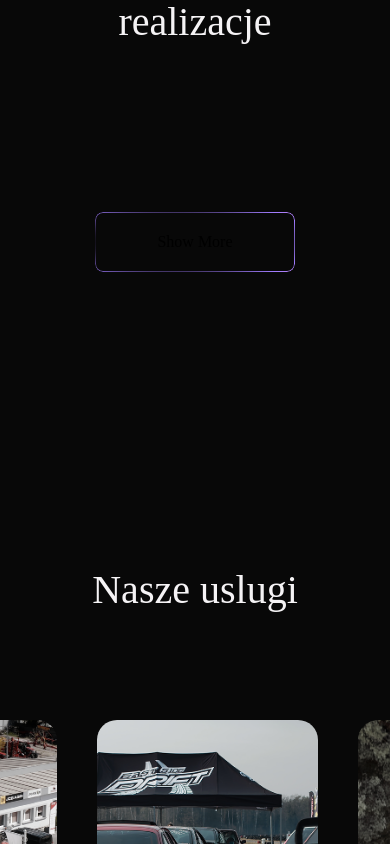
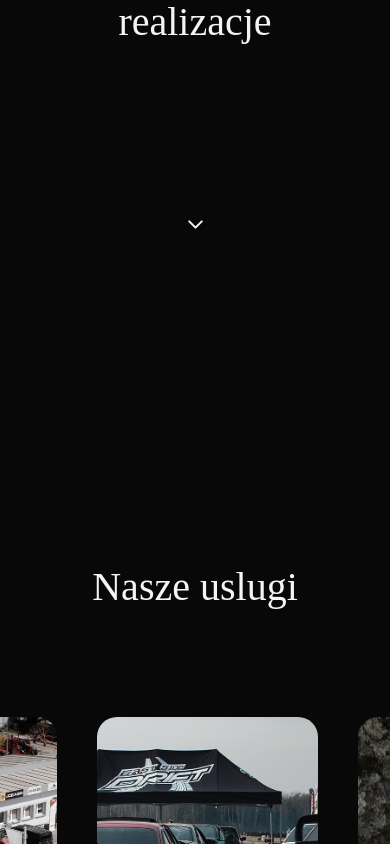
Before and after one commit to kkplak/FAMA, a React (Create React App) app: page /1/home in a window 390 px wide. Shown: the part 3600-4444 px from the top of the page. Built offline with nearby package versions, Linux system fonts and the light colour scheme; a web font is replaced by a local one.

Commit message:
toggle animation for portfolio

```diff
--- a/src/App.css
+++ b/src/App.css
@@ -202,7 +202,7 @@ h1 {
   display: grid;
   grid-template-columns: repeat(2, 1fr);
   gap: 2rem;
-  width: 100%;
+  width: 85%;
   margin: 4rem auto;
 }
 .hero-container img {
@@ -291,6 +291,16 @@ h1 {
 .close-button:hover {
   color: red;
 }
+
+.toggle-header {
+  display: flex;
+  align-items: center;
+  justify-content: center;
+  cursor: pointer;
+
+}
+
+
 
 @media only screen and (max-width: 980px) {
   .magic-text h1 {
--- /dev/null
+++ b/src/components/Toggle/Toggle.jsx
@@ -0,0 +1,45 @@
+import React, { useState } from "react";
+import { motion } from "framer-motion";
+import { ChevronDown } from "lucide-react";
+
+const ToggleDescription = ({ title, description }) => {
+  const [isOpen, setIsOpen] = useState(false);
+
+  const toggleDescription = () => {
+    setIsOpen((prev) => !prev);
+  };
+
+  return (
+    <div className="toggle-description-container"   >
+      <div
+        className="toggle-header "
+        onClick={toggleDescription}
+
+      >
+        {/* <h3 className="toggle-title"  >{title}</h3> */}
+        <motion.div
+          animate={{ rotate: isOpen ? 180 : 0 }}
+          transition={{ duration: 0.3 }}
+          className="toggle-icon"
+
+        >
+          <ChevronDown size={25} />
+        </motion.div>
+      </div>
+      <motion.div
+        initial={{ height: 0, opacity: 0, visibility: "hidden" }}
+        animate={{
+          height: isOpen ? "auto" : 0,
+          opacity: isOpen ? 1 : 0,
+          visibility: isOpen ? "visible" : "hidden",
+        }}
+        transition={{ duration: 0.3 }}
+        className="toggle-content"
+      >
+        {description}
+      </motion.div>
+    </div>
+  );
+};
+
+export default ToggleDescription;
--- a/src/pages/Home.tsx
+++ b/src/pages/Home.tsx
@@ -15,6 +15,7 @@ import { AnimatedBeamMiddle } from "../components/AnimatedBeam/BeamMiddle";
 import Slider from "../components/Slider/Slider";
 import Box from "../components/Box/Box";
 import { BlurFade } from "../components/BlurFade/BlurFade";
+import ToggleDescription from "../components/Toggle/Toggle";
 
 const Home: React.FC = () => {
   const { t, i18n } = useTranslation();
@@ -58,7 +59,7 @@ const Home: React.FC = () => {
       image: "/media/offert5.png",
       title: "Filmy na social media",
       // description: "This is the description for slide 5."
-    }
+    },
   ];
 
   // Toggle between showing all videos or just the first four
@@ -139,7 +140,6 @@ const Home: React.FC = () => {
         <h1 className="hero-title">{t("fama")}</h1>
         {/* <h1 className="hero-title film">{t("film")}</h1> */}
       </div>
-
       <div
         id="home"
         className={`hero-section ${contentVisible ? "visible" : ""}`}
@@ -173,11 +173,11 @@ const Home: React.FC = () => {
             className="font-display text-center text-m font-bold tracking-[-0.1em]  text-black dark:text-white md:text-m md:leading-[5rem]"
             text={t("magicText")}
           />
-          <BlurFade delay={0.25} inView><p className="home-p">{t("homeP")}</p></BlurFade>
-
+          <BlurFade delay={0.25} inView>
+            <p className="home-p">{t("homeP")}</p>
+          </BlurFade>
         </div>
       </div>
-
       <div id="offer" className="container-home home ">
         <BlurFade delay={0.25} inView>
           <div className="text-container">
@@ -185,33 +185,33 @@ const Home: React.FC = () => {
           </div>
         </BlurFade>
         <BlurFade delay={0.25} inView>
-      <div className="box-container" >
+          <div className="box-container">
             <Box
               iconPath="/media/reprodukcja.png"
               title="Preprodukcja"
-       description="Tutaj Twoje pomysły nabiorą konkretnych kształtów! W tej fazie zajmiemy się opracowaniem koncepcji, oraz angażującego scenariusza. Zaplanujemy harmonogram działań, wybierzemy lokacje i aktorów.  Preprodukcja to kluczowy krok, który wpływa na jakość finalnego materiału, a staranne przygotowanie zwiększa szanse na udaną realizację."/>
+              description="Tutaj Twoje pomysły nabiorą konkretnych kształtów! W tej fazie zajmiemy się opracowaniem koncepcji, oraz angażującego scenariusza. Zaplanujemy harmonogram działań, wybierzemy lokacje i aktorów.  Preprodukcja to kluczowy krok, który wpływa na jakość finalnego materiału, a staranne przygotowanie zwiększa szanse na udaną realizację."
+            />
             <Box
               iconPath="/media/produkcja.png"
               title="Produkcja"
-       description="Produkcja to moment, w którym koncepcje i scenariusze stają się rzeczywistością. Kluczowym aspektem tego etapu jest realizacja zdjęć przy użyciu profesjonalnego sprzętu, w tym odpowiedniego oświetlenia oraz starannie zaprojektowanej scenografii. Na sukces Twojego filmu pracuje cały zespół, w skład którego wchodzą operatorzy kamer, dźwiękowcy, oświetleniowcy oraz kierownik planu."/>
+              description="Produkcja to moment, w którym koncepcje i scenariusze stają się rzeczywistością. Kluczowym aspektem tego etapu jest realizacja zdjęć przy użyciu profesjonalnego sprzętu, w tym odpowiedniego oświetlenia oraz starannie zaprojektowanej scenografii. Na sukces Twojego filmu pracuje cały zespół, w skład którego wchodzą operatorzy kamer, dźwiękowcy, oświetleniowcy oraz kierownik planu."
+            />
             <Box
               iconPath="/media/postprodukcja.png"
               title="Postprodukcja"
-       description="Postprodukcja to finalny etap tworzenia filmu reklamowego, w którym materiał zyskuje ostateczny kształt. To tutaj film nabiera charakteru i staje się kompletny dzięki starannemu montażowi najlepszych ujęć, które łączymy w spójną narrację. W tym procesie koncentrujemy się również na korekcji kolorów, dodawaniu efektów wizualnych oraz tworzeniu ścieżki dźwiękowej, która wzmacnia emocje i przekaz, nadając filmowi wyjątkowy klimat."/>
+              description="Postprodukcja to finalny etap tworzenia filmu reklamowego, w którym materiał zyskuje ostateczny kształt. To tutaj film nabiera charakteru i staje się kompletny dzięki starannemu montażowi najlepszych ujęć, które łączymy w spójną narrację. W tym procesie koncentrujemy się również na korekcji kolorów, dodawaniu efektów wizualnych oraz tworzeniu ścieżki dźwiękowej, która wzmacnia emocje i przekaz, nadając filmowi wyjątkowy klimat."
+            />
           </div>
         </BlurFade>
       </div>
-
       <div id="portfolio" className={`content ${!loading ? "visible" : ""}`}>
         <div
           id="content"
           className={`button-box-container ${!loading ? "visible" : ""}`}
         >
-
           {/* <AnimatedBeamDemo /> */}
           {/* <AnimatedBeamMiddle /> */}
           {/* <Offert offersData={offersData} /> */}
-
         </div>
         <div className="container-home home">
           <BlurFade delay={0.25} inView>
@@ -230,7 +230,6 @@ const Home: React.FC = () => {
                 thumbnailSrc="/media/port1.png"
                 thumbnailAlt="East Side Drift"
                 title={t("port1")}
-
               />
             </div>
             <div className="relative ">
@@ -242,7 +241,6 @@ const Home: React.FC = () => {
                 thumbnailSrc="/media/port2.png"
                 thumbnailAlt="Octane1 - Film produktowy"
                 title={t("port2")}
-
               />
             </div>
             <div className="relative ">
@@ -254,7 +252,6 @@ const Home: React.FC = () => {
                 thumbnailSrc="/media/port3.png"
                 thumbnailAlt="Relacja z zawodów podczas Truck Show Grajewo"
                 title={t("port3")}
-
               />
             </div>
             <div className="relative ">
@@ -266,11 +263,13 @@ const Home: React.FC = () => {
                 thumbnailSrc="/media/port4.png"
                 thumbnailAlt="Ismena Warszawska - relacja z pokazu mody"
                 title={t("port4")}
-
               />
             </div>
-            {showMore && (
-              <>
+            </div>
+            <ToggleDescription
+              title="See more"
+              description={
+                <div className="video-portfolio">
                   <div className="relative ">
                     <HeroVideoDialog
                       className="hidden dark:block "
@@ -280,7 +279,6 @@ const Home: React.FC = () => {
                       thumbnailSrc="/media/port5.png"
                       thumbnailAlt="BMW 1600 - projekt własny"
                       title={t("port5")}
-
                     />{" "}
                   </div>
 
@@ -293,7 +291,6 @@ const Home: React.FC = () => {
                       thumbnailSrc="/media/port6.png"
                       thumbnailAlt="Dr Irena Eris - relacja z wydarzenia"
                       title={t("port6")}
-
                     />
                   </div>
                   <div className="relative ">
@@ -305,7 +302,6 @@ const Home: React.FC = () => {
                       thumbnailSrc="/media/port7.png"
                       thumbnailAlt="MONDRY - film wizerunkowy"
                       title={t("port7")}
-
                     />
                   </div>
                   <div className="relative ">
@@ -317,12 +313,8 @@ const Home: React.FC = () => {
                       thumbnailSrc="/media/port8.png"
                       thumbnailAlt="Meble Wójcik - film wizerunkowy"
                       title={t("port8")}
-
                     />
                   </div>
-
-
-
 
                   <div className="relative ">
                     <HeroVideoDialog
@@ -333,7 +325,6 @@ const Home: React.FC = () => {
                       thumbnailSrc="/media/port9.png"
                       thumbnailAlt="Timberfast - film wizerunkowy"
                       title={t("port9")}
-
                     />
                   </div>
                   <div className="relative ">
@@ -345,7 +336,6 @@ const Home: React.FC = () => {
                       thumbnailSrc="/media/port10.png"
                       thumbnailAlt="Backstage z sesji zdjęciowej"
                       title={t("port10")}
-
                     />
                   </div>
                   <div className="relative ">
@@ -357,7 +347,6 @@ const Home: React.FC = () => {
                       thumbnailSrc="/media/port11.png"
                       thumbnailAlt="Agroperfekt - film produktowy"
                       title={t("port11")}
-
                     />
                   </div>
                   <div className="relative ">
@@ -369,7 +358,6 @@ const Home: React.FC = () => {
                       thumbnailSrc="/media/port12.png"
                       thumbnailAlt="We Roam Poland - film dokumentalny"
                       title={t("port12")}
-
                     />
                   </div>
                   <div className="relative ">
@@ -381,7 +369,6 @@ const Home: React.FC = () => {
                       thumbnailSrc="/media/port13.png"
                       thumbnailAlt="Timberfast - film wizerunkowy"
                       title={t("port13")}
-
                     />
                   </div>
                   <div className="relative ">
@@ -393,7 +380,6 @@ const Home: React.FC = () => {
                       thumbnailSrc="/media/port14.png"
                       thumbnailAlt="Kubala - film produktowy"
                       title={t("port14")}
-
                     />
                   </div>
                   <div className="relative ">
@@ -405,7 +391,6 @@ const Home: React.FC = () => {
                       thumbnailSrc="/media/port15.png"
                       thumbnailAlt="Trzy Podkowy - zapowiedź filmu"
                       title={t("port15")}
-
                     />
                   </div>
                   <div className="relative ">
@@ -417,28 +402,17 @@ const Home: React.FC = () => {
                       thumbnailSrc="/media/port16.png"
                       thumbnailAlt="Creme - film produktowy"
                       title={t("port16")}
-
                     />
                   </div>
-              </>
-            )}
                 </div>
+              }
+            />
 
-          <div className="mt-8">
-            <ShineBorder
-              className="mx-auto relative flex w-max flex-col items-center justify-center overflow-hidden rounded-lg border bg-background md:shadow-xl"
-              color={["#A07CFE", "#FE8FB5", "#FFBE7B"]}
-            >
-              <button onClick={toggleShowMore} className="w-full h-full">
-                {showMore ? "Show Less" : "Show More"}
-              </button>
-            </ShineBorder>
-          </div>
+
+
           {/* </BlurFade> */}
         </div>
       </div>
-
-
       {isOpen && (
         <div className={`modal-overlay show`} onClick={closeModal}>
           <div className={`modal-content`} onClick={(e) => e.stopPropagation()}>
@@ -456,7 +430,8 @@ const Home: React.FC = () => {
             ></iframe>
           </div>
         </div>
-      )}    <div className="container-home home container-offer">
+      )}{" "}
+      <div className="container-home home container-offer">
         <BlurFade delay={0.25} inView>
           <div className="text-container">
             <h1>Nasze uslugi</h1>
```
Lines whose indentation alone changed are shown as unchanged.
